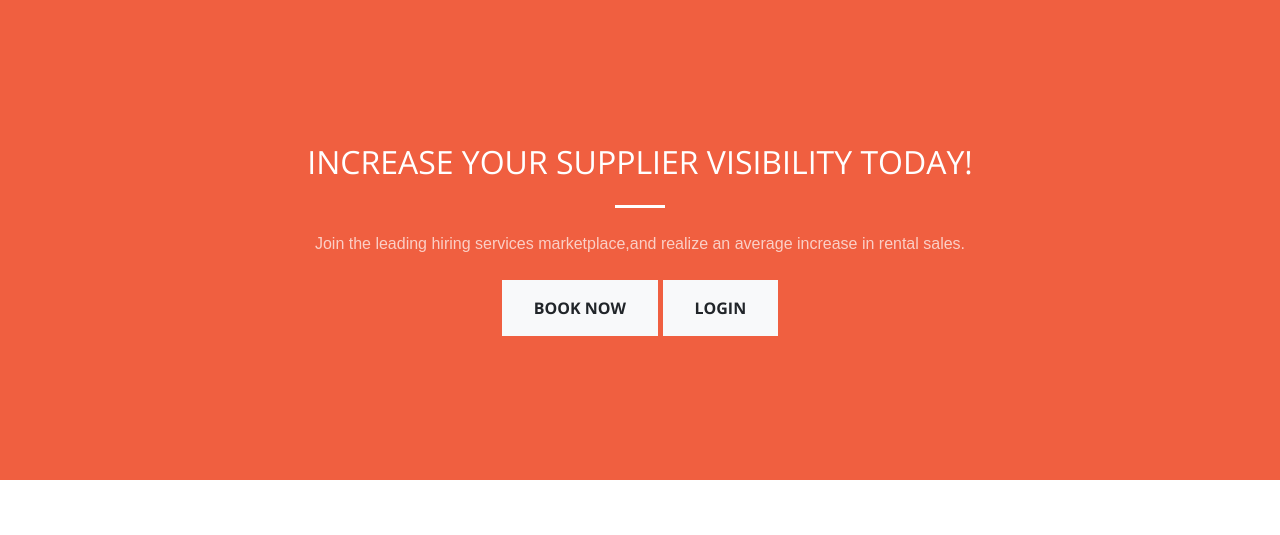
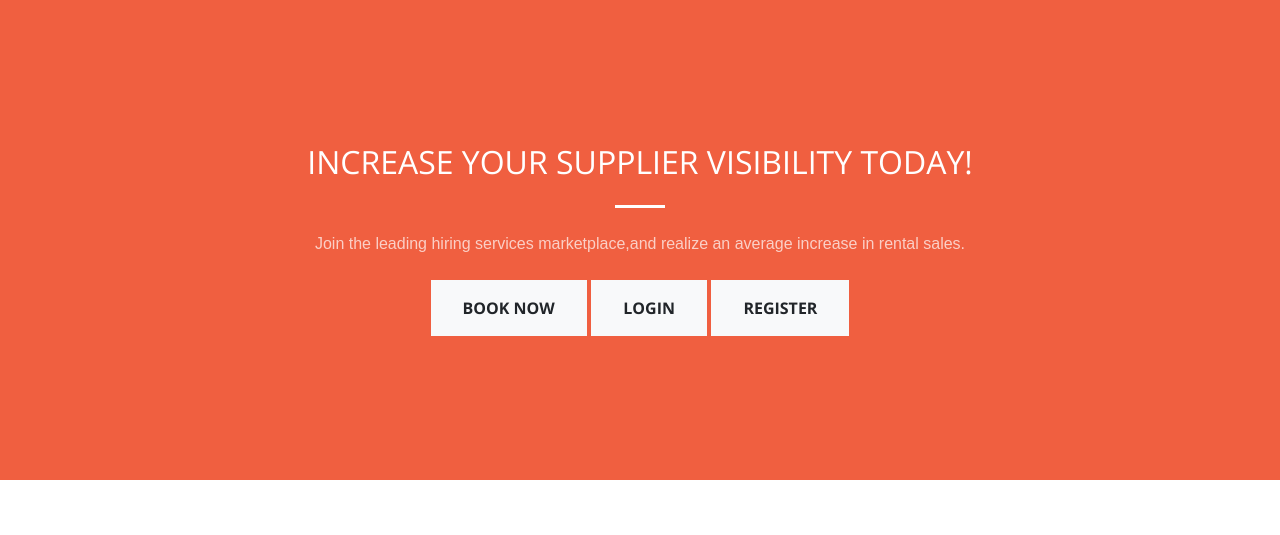
Before and after one commit to qiqakotyi/linomtha-2, a PHP site: page / in a window 1280 px wide. Shown: the part 801-1336 px from the top of the page. Run offline with PHP 8.4, Linux system fonts and the light colour scheme.

Commit message:
register

```diff
--- a/index.php
+++ b/index.php
@@ -61,6 +61,7 @@
             <a class="btn btn-light btn-xl js-scroll-trigger" href="#contact=-section">Book Now</a>
             <?php if(!isset($_SESSION["username"])) {  ?>
 		        <a class="btn btn-light btn-xl js-scroll-trigger" onclick="document.getElementById('id01').style.display='block'">Login</a>
+            <a class="btn btn-light btn-xl js-scroll-trigger" href="registration.php">Register</a>
             <?php } else {?>
               <a class="btn btn-light btn-xl js-scroll-trigger" href="view.php">Profile</a>
               <a class="btn btn-light btn-xl js-scroll-trigger" href="logout.php">Logout</a>
```
